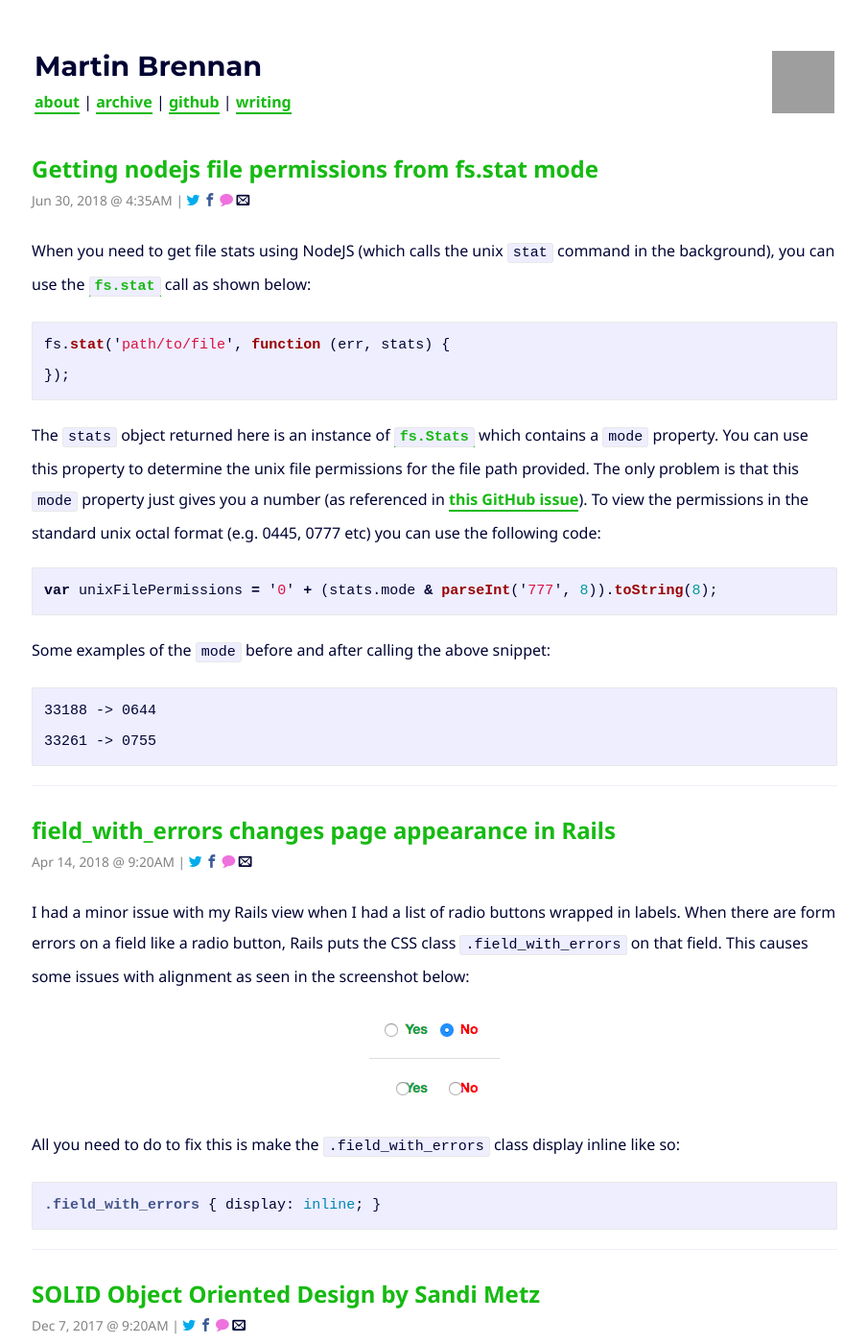
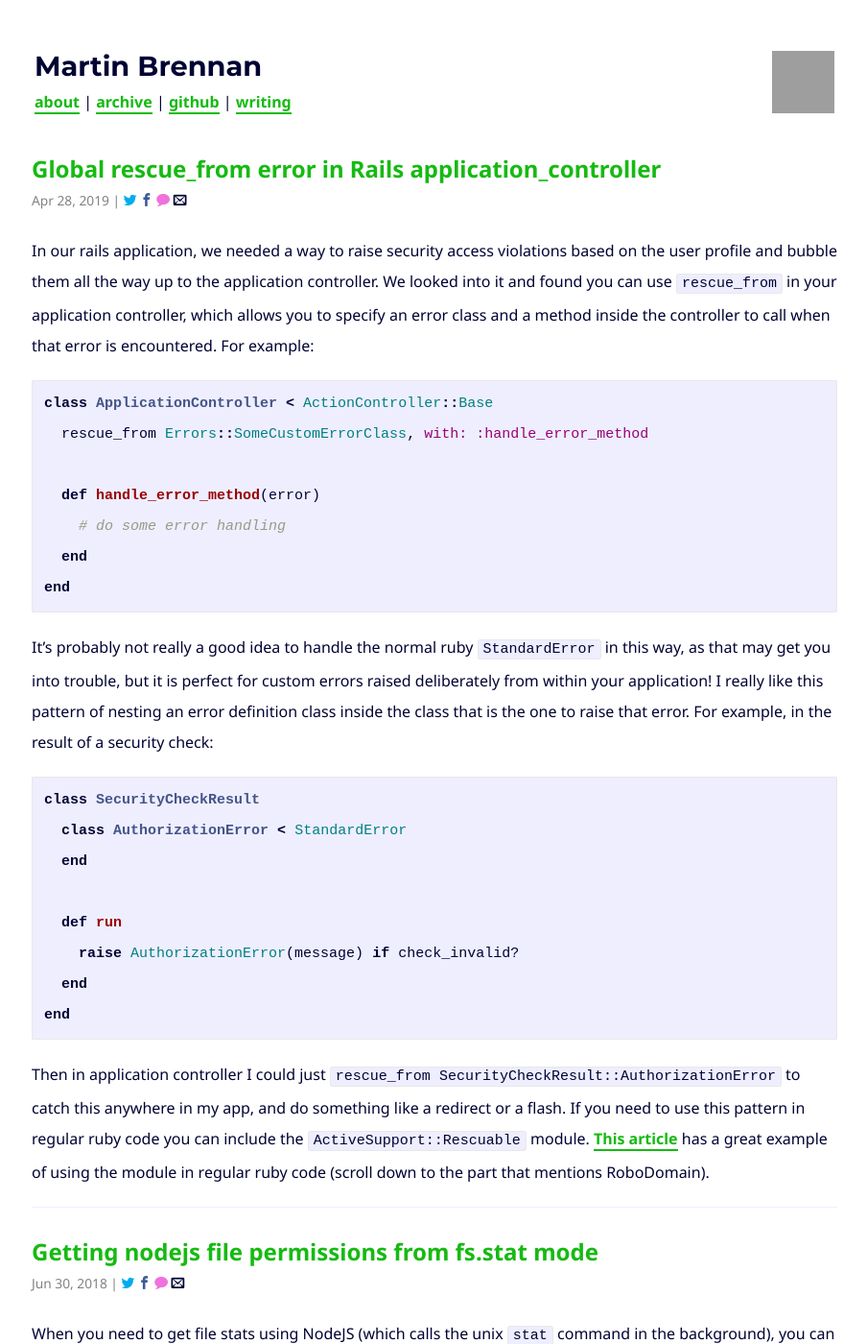
Before and after one commit to martin-brennan/martin-brennan.com, a Jekyll site: the page built from index.html, in a window 1280 px wide and 1400 px high. Shown: the whole window at 96% size, without its empty margins (187-1091 px from the left). Built offline with Jekyll 4.4.1, drawn with Linux system fonts in a browser that asks for light colours; some web fonts are replaced; the list of posts is cut into pages by our own code; some of the changed text lies outside the part shown; grey boxes are pictures that could not be loaded.

Commit message:
Add global rescue_from article

````diff
--- a/_includes/postmeta.html
+++ b/_includes/postmeta.html
@@ -1,5 +1,5 @@
 <p class="post-meta">
-  <time datetime="{{ page.date | date_to_xmlschema }}" itemprop="datePublished">{{ page.date | date: "%b %-d, %Y @ %l:%M%p" }}</time> |
+  <time datetime="{{ page.date | date_to_xmlschema }}" itemprop="datePublished">{{ page.date | date: "%b %-d, %Y" }}</time> |
   <span class="readtime"></span> |
   <a class="share tw" href="https://twitter.com/intent/tweet?text=Check%20out%20{{ page.title }}%20at%20{{ site.url }}{{ page.permalink }}"><span class="icon-twitter"></span></a>
   <a class="share fb" href="http://www.facebook.com/sharer.php?u={{ site.url }}{{ page.permalink }}&p[title]={{ page.title }}"><span class="icon-facebook"></span></a>
--- /dev/null
+++ b/_posts/2019-04-28-global-rescue-from-rails-application-controller.md
@@ -0,0 +1,34 @@
+---
+title: Global rescue_from error in Rails application_controller
+date: 2019-04-28T19:58:06+1000
+author: Martin Brennan
+layout: post
+permalink: /rails-global-rescue-from-error-application-controller
+---
+
+In our rails application, we needed a way to raise security access violations based on the user profile and bubble them all the way up to the application controller. We looked into it and found you can use `rescue_from` in your application controller, which allows you to specify an error class and a method inside the controller to call when that error is encountered. For example:
+
+```ruby
+class ApplicationController < ActionController::Base
+  rescue_from Errors::SomeCustomErrorClass, with: :handle_error_method
+
+  def handle_error_method(error)
+    # do some error handling
+  end
+end
+```
+
+It’s probably not really a good idea to handle the normal ruby `StandardError` in this way, as that may get you into trouble, but it is perfect for custom errors raised deliberately from within your application! I really like this pattern of nesting an error definition class inside the class that is the one to raise that error. For example, in the result of a security check:
+
+```ruby
+class SecurityCheckResult
+  class AuthorizationError < StandardError
+  end
+
+  def run
+    raise AuthorizationError(message) if check_invalid?
+  end
+end
+```
+
+Then in application controller I could just `rescue_from SecurityCheckResult::AuthorizationError` to catch this anywhere in my app, and do something like a redirect or a flash. If you need to use this pattern in regular ruby code you can include the `ActiveSupport::Rescuable` module. [This article](https://simonecarletti.com/blog/2009/12/inside-ruby-on-rails-rescuable-and-rescue_from/) has a great example of using the module in regular ruby code (scroll down to the part that mentions RoboDomain).
--- a/index.html
+++ b/index.html
@@ -10,7 +10,7 @@ layout: default
         <h1 class="post-list-heading">
           <a class="post-link" href="{{ post.url | prepend: site.baseurl }}">{{ post.title }}</a>
         </h1>
-        <span class="post-meta"><time datetime="{{ post.date | date_to_xmlschema }}" itemprop="datePublished">{{ post.date | date: "%b %-d, %Y @ %l:%M%p" }}</time> |
+        <span class="post-meta"><time datetime="{{ post.date | date_to_xmlschema }}" itemprop="datePublished">{{ post.date | date: "%b %-d, %Y" }}</time> |
           <a class="share tw" href="https://twitter.com/intent/tweet?text=Check%20out%20{{ post.title }}%20at%20{{ site.url }}{{ post.permalink }}"><span class="icon-twitter"></span></a>
           <a class="share fb" href="http://www.facebook.com/sharer.php?u={{ site.url }}{{ post.permalink }}&p[title]={{ post.title }}"><span class="icon-facebook"></span></a>
           <a class="share cm" href="{{ post.permalink }}#disqus_thread"><span class="icon-comment"></span></a>
````
Also changed, not shown: _posts/2018-06-30-nodejs-file-permissions-fstat.md (+1 -2 lines).
